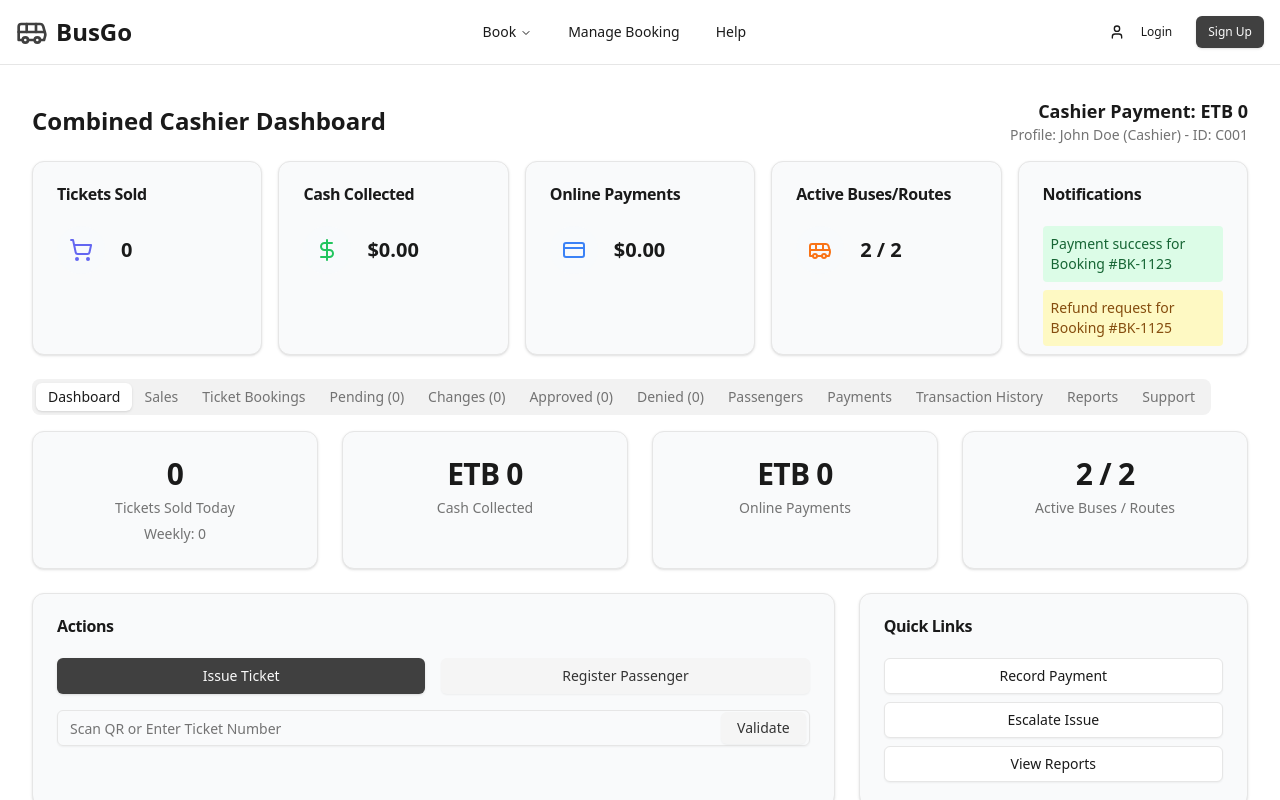
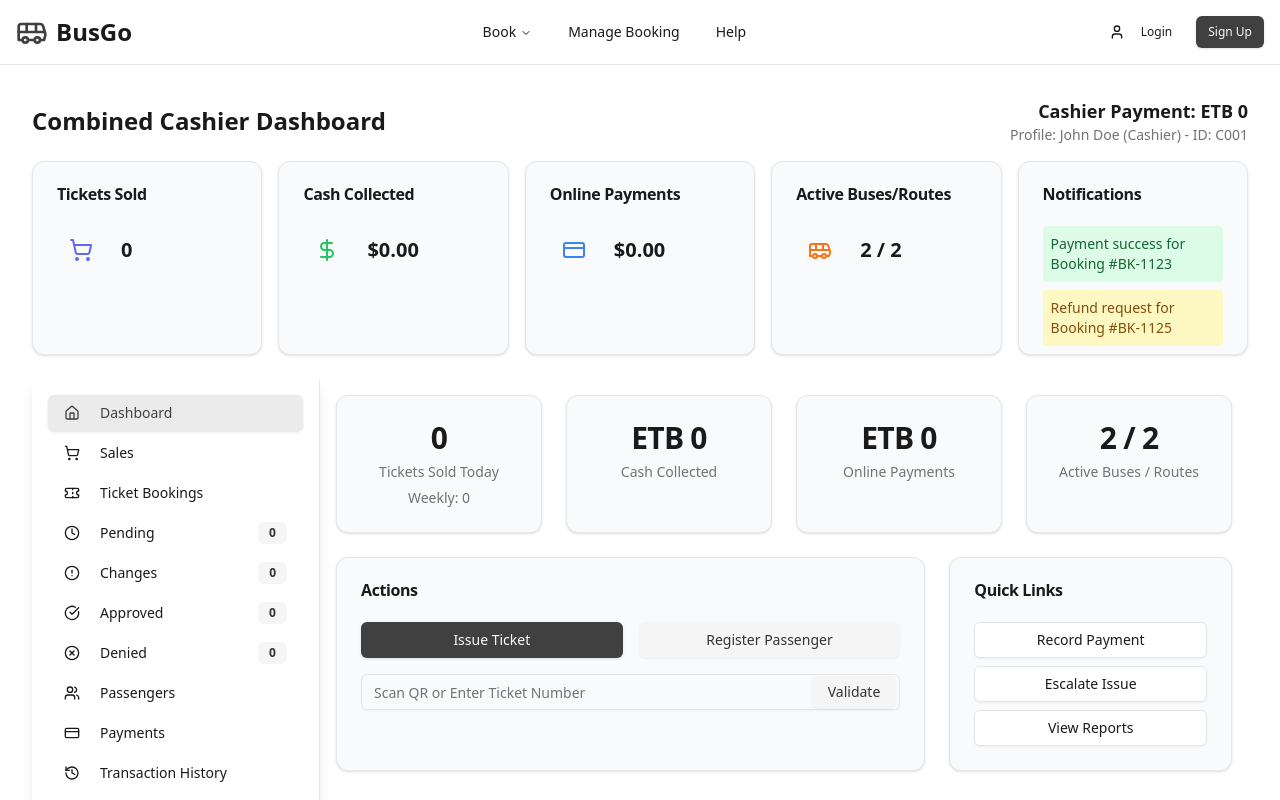
Before and after one commit to Abu388/Bus-ticket-system, a React (Vite) app: page /cashier in a window 1280 px wide. Shown: the top 800 px of the page. Built offline with nearby package versions, Linux system fonts and the light colour scheme.

Commit message:
cashier sidebar

```diff
--- a/src/Admin/Casher.jsx
+++ b/src/Admin/Casher.jsx
@@ -11,7 +11,6 @@ import {
 } from "@/components/ui/card";
 import { Button } from "@/components/ui/button";
 import { Input } from "@/components/ui/input";
-import { Tabs, TabsContent, TabsList, TabsTrigger } from "@/components/ui/tabs";
 import {
   ShoppingCart,
   DollarSign,
@@ -22,6 +21,17 @@ import {
   Ticket,
   Printer,
   User,
+  Home,
+  FileText,
+  Users,
+  CreditCard as CreditCardIcon,
+  History,
+  BarChart3,
+  MessageCircle,
+  Clock,
+  AlertCircle,
+  CheckCircle,
+  XCircle,
 } from "lucide-react";
 import { QRCodeSVG } from "qrcode.react";
 import {
@@ -249,6 +259,22 @@ const CombinedCashierDashboard = () => {
     calculateDashboardStats(bookings);
   }, [bookings]);
 
+  // Sidebar tabs config with icons
+  const sidebarTabs = [
+    { value: "dashboard", label: "Dashboard", icon: Home },
+    { value: "sales", label: "Sales", icon: ShoppingCart },
+    { value: "bookings", label: "Ticket Bookings", icon: Ticket },
+    { value: "pending", label: "Pending", icon: Clock, count: true },
+    { value: "change-requests", label: "Changes", icon: AlertCircle, count: true },
+    { value: "approved", label: "Approved", icon: CheckCircle, count: true },
+    { value: "denied", label: "Denied", icon: XCircle, count: true },
+    { value: "passengers", label: "Passengers", icon: Users },
+    { value: "payments", label: "Payments", icon: CreditCardIcon },
+    { value: "history", label: "Transaction History", icon: History },
+    { value: "reports", label: "Reports", icon: BarChart3 },
+    { value: "support", label: "Support", icon: MessageCircle },
+  ];
+
   // ---------------- Utilities ----------------
   const pushNotification = (message, type = "info") => {
     const toastType = type === "success"
@@ -989,33 +1015,39 @@ const CombinedCashierDashboard = () => {
         </Card>
       </div>
 
-      {/* Tabs (merged structure) */}
-      <Tabs value={activeTab} onValueChange={setActiveTab} className="mb-8">
-        <TabsList className="flex-wrap h-auto">
-          <TabsTrigger value="dashboard">Dashboard</TabsTrigger>
-          <TabsTrigger value="sales">Sales</TabsTrigger>
-          <TabsTrigger value="bookings">Ticket Bookings</TabsTrigger>
-          <TabsTrigger value="pending">
-            Pending ({getTabCount("pending")})
-          </TabsTrigger>
-          <TabsTrigger value="change-requests">
-            Changes ({getTabCount("change-requests")})
-          </TabsTrigger>
-          <TabsTrigger value="approved">
-            Approved ({getTabCount("approved")})
-          </TabsTrigger>
-          <TabsTrigger value="denied">
-            Denied ({getTabCount("denied")})
-          </TabsTrigger>
-          <TabsTrigger value="passengers">Passengers</TabsTrigger>
-          <TabsTrigger value="payments">Payments</TabsTrigger>
-          <TabsTrigger value="history">Transaction History</TabsTrigger>
-          <TabsTrigger value="reports">Reports</TabsTrigger>
-          <TabsTrigger value="support">Support</TabsTrigger>
-        </TabsList>
-
-        {/* Dashboard Tab (from second) */}
-        <TabsContent value="dashboard" className="space-y-6 mt-4">
+      {/* Sidebar Layout */}
+      <div className="flex">
+        {/* Prominent Sidebar */}
+        <aside className="w-72 bg-card border-r shadow-lg shrink-0">
+          <nav className="p-4 space-y-1">
+            {sidebarTabs.map((tab) => {
+              const Icon = tab.icon;
+              return (
+                <Button
+                  key={tab.value}
+                  variant={activeTab === tab.value ? "default" : "ghost"}
+                  className={`w-full justify-start hover:bg-muted/80 ${
+                    activeTab === tab.value ? "bg-primary/10 text-primary" : ""
+                  }`}
+                  onClick={() => setActiveTab(tab.value)}
+                >
+                  <Icon className="mr-3 h-4 w-4" />
+                  <span className="mr-auto">{tab.label}</span>
+                  {tab.count && (
+                    <Badge variant="secondary" className="ml-auto">
+                      {getTabCount(tab.value)}
+                    </Badge>
+                  )}
+                </Button>
+              );
+            })}
+          </nav>
+        </aside>
+
+        {/* Main Content */}
+        <main className="flex-1 overflow-auto p-4">
+          {activeTab === "dashboard" && (
+            <div className="space-y-6">
               <div className="grid grid-cols-1 sm:grid-cols-2 lg:grid-cols-4 gap-6">
                 <Card>
                   <CardHeader className="text-center">
@@ -1132,11 +1164,11 @@ const CombinedCashierDashboard = () => {
                   </CardContent>
                 </Card>
               </div>
-        </TabsContent>
-
-        {/* Sales Tab (from first) */}
-        <TabsContent value="sales">
-          <div className="grid grid-cols-1 md:grid-cols-4 gap-4 mt-4 items-end">
+            </div>
+          )}
+
+          {activeTab === "sales" && (
+            <div className="grid grid-cols-1 md:grid-cols-4 gap-4 items-end">
               <Input
                 placeholder="Item Name"
                 value={cartItem.item}
@@ -1195,11 +1227,11 @@ const CombinedCashierDashboard = () => {
                 Add Sale
               </Button>
             </div>
-        </TabsContent>
-
-        {/* Bookings Tab (merged) */}
-        <TabsContent value="bookings">
-          <div className="grid grid-cols-1 md:grid-cols-6 gap-4 mt-4 items-end">
+          )}
+
+          {activeTab === "bookings" && (
+            <>
+              <div className="grid grid-cols-1 md:grid-cols-6 gap-4 items-end mb-6">
                 <select
                   className="border rounded p-2"
                   value={newBooking.passengerId}
@@ -1254,7 +1286,7 @@ const CombinedCashierDashboard = () => {
               </div>
 
               {/* Booking Table (from first, with status badges from second) */}
-          <div className="overflow-x-auto mt-6">
+              <div className="overflow-x-auto">
                 <table className="w-full table-auto border border-slate-200">
                   <thead className="bg-slate-100">
                     <tr>
@@ -1346,13 +1378,11 @@ const CombinedCashierDashboard = () => {
                   </tbody>
                 </table>
               </div>
-        </TabsContent>
-
-        {/* Status-specific Tabs (from second, integrated) */}
-        {["pending", "change-requests", "approved", "denied"].includes(
-          activeTab
-        ) && (
-          <TabsContent value={activeTab} className="space-y-6 mt-4">
+            </>
+          )}
+
+          {["pending", "change-requests", "approved", "denied"].includes(activeTab) && (
+            <div className="space-y-6">
               {filteredBookings.length === 0 ? (
                 <Card className="text-center py-12">
                   <CardHeader>
@@ -1495,10 +1525,11 @@ const CombinedCashierDashboard = () => {
                   ))}
                 </div>
               )}
-          </TabsContent>
-        )}
-        {/* Passengers Tab (merged) */}
-        <TabsContent value="passengers" className="space-y-6 mt-4">
+            </div>
+          )}
+
+          {activeTab === "passengers" && (
+            <div className="space-y-6">
               <div className="flex gap-4">
                 <Dialog open={newPassengerOpen} onOpenChange={setNewPassengerOpen}>
                   <DialogTrigger asChild>
@@ -1769,12 +1800,13 @@ const CombinedCashierDashboard = () => {
                   </Table>
                 </CardContent>
               </Card>
-        </TabsContent>
-
-        {/* Payments Tab (merged) */}
-        <TabsContent value="payments" className="space-y-6 mt-4">
+            </div>
+          )}
+
+          {activeTab === "payments" && (
+            <div className="space-y-6">
               <h2 className="text-xl font-bold">Payment Handling</h2>
-          <div className="grid grid-cols-1 md:grid-cols-6 gap-4 mt-4 items-end">
+              <div className="grid grid-cols-1 md:grid-cols-6 gap-4 items-end">
                 <Input
                   placeholder="Item / Description"
                   value={newPayment.item}
@@ -1838,7 +1870,7 @@ const CombinedCashierDashboard = () => {
               </div>
 
               {/* Payments list (from first) */}
-          <div className="overflow-x-auto mt-6">
+              <div className="overflow-x-auto">
                 <table className="w-full table-auto border border-slate-200">
                   <thead className="bg-slate-100">
                     <tr>
@@ -1902,7 +1934,7 @@ const CombinedCashierDashboard = () => {
               </div>
 
               {/* Additional Payment/Refund from second */}
-          <div className="grid md:grid-cols-2 gap-6 mt-6">
+              <div className="grid md:grid-cols-2 gap-6">
                 <Card>
                   <CardHeader>
                     <CardTitle>Accept Payment</CardTitle>
@@ -2039,11 +2071,11 @@ const CombinedCashierDashboard = () => {
                   </CardContent>
                 </Card>
               </div>
-        </TabsContent>
-
-        {/* Transaction History Tab (from first) */}
-        <TabsContent value="history">
-          <div className="overflow-x-auto mt-4">
+            </div>
+          )}
+
+          {activeTab === "history" && (
+            <div className="overflow-x-auto">
               <table className="w-full table-auto border border-slate-200">
                 <thead className="bg-slate-100">
                   <tr>
@@ -2082,10 +2114,10 @@ const CombinedCashierDashboard = () => {
                 </tbody>
               </table>
             </div>
-        </TabsContent>
-
-        {/* Reports Tab (from second) */}
-        <TabsContent value="reports" className="space-y-6 mt-4">
+          )}
+
+          {activeTab === "reports" && (
+            <div className="space-y-6">
               <h2 className="text-xl font-bold">Sales & Revenue Summary</h2>
               <Card>
                 <CardHeader>
@@ -2182,10 +2214,11 @@ const CombinedCashierDashboard = () => {
                   </CardContent>
                 </Card>
               </div>
-        </TabsContent>
-
-        {/* Support Tab (from second) */}
-        <TabsContent value="support" className="space-y-6 mt-4">
+            </div>
+          )}
+
+          {activeTab === "support" && (
+            <div className="space-y-6">
               <h2 className="text-xl font-bold">Support & Escalation</h2>
               <div className="grid md:grid-cols-2 gap-6">
                 <Card>
@@ -2232,8 +2265,10 @@ const CombinedCashierDashboard = () => {
                   </CardContent>
                 </Card>
               </div>
-        </TabsContent>
-      </Tabs>
+            </div>
+          )}
+        </main>
+      </div>
 
       {/* Issue Ticket Dialog (from second) */}
       <Dialog open={issueTicketOpen} onOpenChange={setIssueTicketOpen}>
```
Lines whose indentation alone changed are shown as unchanged.
